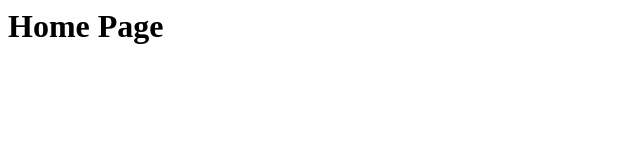
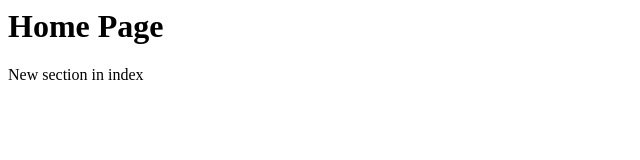
Before and after one commit to Omnia-Abdelhamed/R5_S6_CAI, a plain HTML site: page index.html in a window 1280 px wide. Shown: the whole page, without its empty margins (0-640 px from the left). Drawn offline with Linux system fonts and the light colour scheme.

Commit message:
new section

```diff
--- a/index.html
+++ b/index.html
@@ -1 +1,2 @@
 <h1>Home Page</h1>
+<section>New section in index</section>
```
